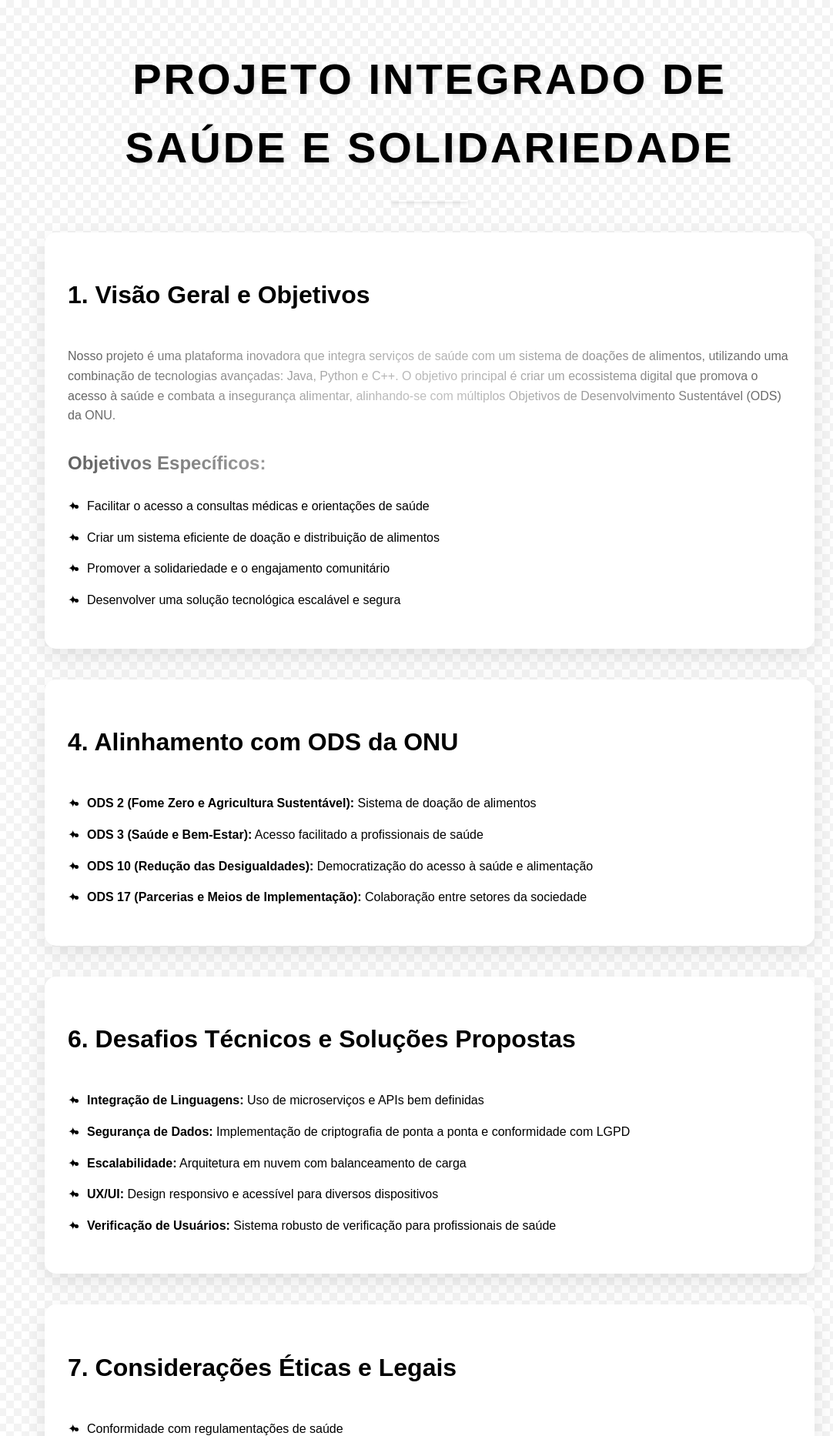
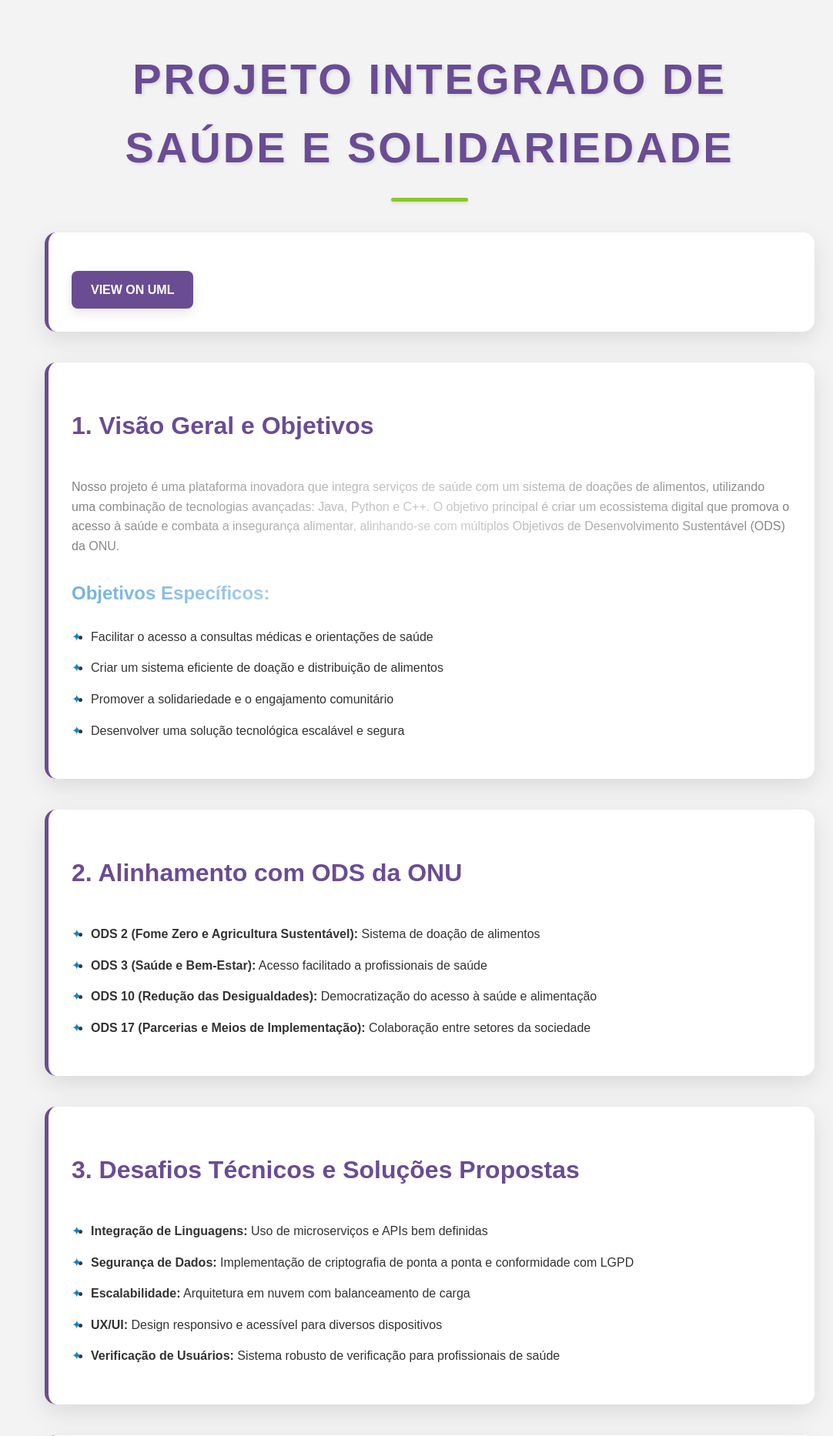
Before and after one commit to sofiaamosqueraa/PYTHON, a Flask app: page /projeito in a window 1280 px wide. Shown: the top 1866 px of the page at 77% size, without its empty margins (82-1164 px from the left). Run offline with Flask 3, Linux system fonts and the light colour scheme.

Commit message:
commit before pull

```diff
--- a/templates/projeito/projeito.html
+++ b/templates/projeito/projeito.html
@@ -6,14 +6,45 @@
     <meta name="viewport" content="width=device-width, initial-scale=1.0">
     <title>Projeto Integrado de Saúde e Solidariedade</title>
     <style>
-<<<<<<< HEAD
-        body { font-family: Arial, sans-serif; line-height: 1.6; margin: 0; padding: 20px; max-width: 900px; margin: auto; color: #333; }
-        h1, h2, h3 { color: #2c3e50; }
-        ul, ol { margin-bottom: 20px; }
-        .section { background-color: #f9f9f9; padding: 20px; margin-bottom: 20px; border-radius: 5px; }
-        .highlight { background-color: #e74c3c; color: white; padding: 2px 5px; border-radius: 3px; }
-        #google_translate_element { float: right; }
-=======
+        body {
+            font-family: Arial, sans-serif;
+            line-height: 1.6;
+            margin: 0;
+            padding: 20px;
+            max-width: 900px;
+            margin: auto;
+            color: #333;
+        }
+
+        h1,
+        h2,
+        h3 {
+            color: #2c3e50;
+        }
+
+        ul,
+        ol {
+            margin-bottom: 20px;
+        }
+
+        .section {
+            background-color: #f9f9f9;
+            padding: 20px;
+            margin-bottom: 20px;
+            border-radius: 5px;
+        }
+
+        .highlight {
+            background-color: #e74c3c;
+            color: white;
+            padding: 2px 5px;
+            border-radius: 3px;
+        }
+
+        #google_translate_element {
+            float: right;
+        }
+
         @import url('https://fonts.googleapis.com/css2?family=Raleway:wght@400;600;700&display=swap');
 
         :root {
@@ -34,14 +65,16 @@
             color: var(--text-color);
             background-color: var(--background-color);
             background-image: linear-gradient(45deg, #f3f3f3 25%, transparent 25%),
-                              linear-gradient(-45deg, #f3f3f3 25%, transparent 25%),
-                              linear-gradient(45deg, transparent 75%, #f3f3f3 75%),
-                              linear-gradient(-45deg, transparent 75%, #f3f3f3 75%);
+                linear-gradient(-45deg, #f3f3f3 25%, transparent 25%),
+                linear-gradient(45deg, transparent 75%, #f3f3f3 75%),
+                linear-gradient(-45deg, transparent 75%, #f3f3f3 75%);
             background-size: 20px 20px;
             background-position: 0 0, 0 10px, 10px -10px, -10px 0px;
         }
 
-        h1, h2, h3 {
+        h1,
+        h2,
+        h3 {
             font-weight: 700;
             color: var(--primary-color);
         }
@@ -53,7 +86,7 @@
             text-transform: uppercase;
             letter-spacing: 3px;
             position: relative;
-            text-shadow: 2px 2px 4px rgba(0,0,0,0.1);
+            text-shadow: 2px 2px 4px rgba(0, 0, 0, 0.1);
         }
 
         h1::after {
@@ -64,7 +97,7 @@
             background-color: var(--accent-color);
             margin: 20px auto;
             border-radius: 5px;
-            box-shadow: 0 2px 4px rgba(0,0,0,0.1);
+            box-shadow: 0 2px 4px rgba(0, 0, 0, 0.1);
         }
 
         .section {
@@ -72,7 +105,7 @@
             padding: 30px;
             margin-bottom: 40px;
             border-radius: 15px;
-            box-shadow: 0 10px 30px rgba(0,0,0,0.1);
+            box-shadow: 0 10px 30px rgba(0, 0, 0, 0.1);
             transition: all 0.3s ease;
             border-left: 5px solid var(--primary-color);
             position: relative;
@@ -86,7 +119,7 @@
             left: -50%;
             width: 200%;
             height: 200%;
-            background: radial-gradient(circle, rgba(255,255,255,0.8) 0%, rgba(255,255,255,0) 80%);
+            background: radial-gradient(circle, rgba(255, 255, 255, 0.8) 0%, rgba(255, 255, 255, 0) 80%);
             transform: rotate(30deg);
             transition: transform 0.5s ease;
         }
@@ -97,10 +130,11 @@
 
         .section:hover {
             transform: translateY(-10px) scale(1.02);
-            box-shadow: 0 20px 40px rgba(0,0,0,0.2);
+            box-shadow: 0 20px 40px rgba(0, 0, 0, 0.2);
         }
 
-        ul, ol {
+        ul,
+        ol {
             margin-bottom: 20px;
             padding-left: 25px;
         }
@@ -134,7 +168,7 @@
 
         .highlight:hover {
             transform: scale(1.05) rotate(-2deg);
-            box-shadow: 0 5px 15px rgba(0,0,0,0.2);
+            box-shadow: 0 5px 15px rgba(0, 0, 0, 0.2);
         }
 
         .section h2 {
@@ -169,8 +203,15 @@
         }
 
         @keyframes fadeInUp {
-            from { opacity: 0; transform: translateY(30px); }
-            to { opacity: 1; transform: translateY(0); }
+            from {
+                opacity: 0;
+                transform: translateY(30px);
+            }
+
+            to {
+                opacity: 1;
+                transform: translateY(0);
+            }
         }
 
         .section {
@@ -186,28 +227,66 @@
             body {
                 padding: 15px;
             }
+
             .section {
                 padding: 20px;
             }
+
             h1 {
                 font-size: 2.5em;
             }
         }
->>>>>>> 79ede335ee1daa5d2e28df18a2282712c184dc89
+
+        .cta-button {
+            display: inline-block;
+            padding: 12px 25px;
+            background-color: var(--primary-color);
+            color: white;
+            text-transform: uppercase;
+            font-weight: 600;
+            border-radius: 8px;
+            text-decoration: none;
+            transition: background-color 0.3s ease, transform 0.3s ease;
+            box-shadow: 0 5px 15px rgba(0, 0, 0, 0.1);
+            margin-top: 20px;
+            float: left; /* Alinha o botão à esquerda */
+            margin-right: 20px; /* Espaço entre o botão e o texto */
+        }
+
+        .cta-button:hover {
+            background-color: var(--secondary-color);
+            transform: scale(1.05);
+        }
+
+        .left-align {
+            float: left; /* Align the button to the left */
+            margin-right: 200px; /* Add some space between the button and the text */
+        }
+
+
     </style>
     <script type="text/javascript">
         function googleTranslateElementInit() {
-            new google.translate.TranslateElement({pageLanguage: 'pt', layout: google.translate.TranslateElement.InlineLayout.SIMPLE}, 'google_translate_element');
+            new google.translate.TranslateElement({ pageLanguage: 'pt', layout: google.translate.TranslateElement.InlineLayout.SIMPLE }, 'google_translate_element');
         }
     </script>
-    <script type="text/javascript" src="//translate.google.com/translate_a/element.js?cb=googleTranslateElementInit"></script>
+    <script type="text/javascript"
+        src="//translate.google.com/translate_a/element.js?cb=googleTranslateElementInit"></script>
 </head>
 
 <body>
 
     <div id="google_translate_element"></div>
 
+
+
+
     <h1>Projeto Integrado de Saúde e Solidariedade</h1>
+    <div class="section">
+         <a href="https://www.figma.com/board/IZG4c1e4XvuLSsri1YNmhb/Untitled?node-id=0-1&node-type=canvas&t=JhE8qVWv5wnBWEkt-0"
+           class="cta-button left-align" target="_blank">View on UML</a>
+    </div>
+
 
     <div class="section">
         <h2>1. Visão Geral e Objetivos</h2>
@@ -225,7 +304,7 @@
     </div>
 
     <div class="section">
-        <h2>4. Alinhamento com ODS da ONU</h2>
+        <h2>2. Alinhamento com ODS da ONU</h2>
         <ul>
             <li><strong>ODS 2 (Fome Zero e Agricultura Sustentável):</strong> Sistema de doação de alimentos</li>
             <li><strong>ODS 3 (Saúde e Bem-Estar):</strong> Acesso facilitado a profissionais de saúde</li>
@@ -236,7 +315,7 @@
     </div>
 
     <div class="section">
-        <h2>6. Desafios Técnicos e Soluções Propostas</h2>
+        <h2>3. Desafios Técnicos e Soluções Propostas</h2>
         <ul>
             <li><strong>Integração de Linguagens:</strong> Uso de microserviços e APIs bem definidas</li>
             <li><strong>Segurança de Dados:</strong> Implementação de criptografia de ponta a ponta e conformidade com
@@ -249,7 +328,7 @@
     </div>
 
     <div class="section">
-        <h2>7. Considerações Éticas e Legais</h2>
+        <h2>4. Considerações Éticas e Legais</h2>
         <ul>
             <li>Conformidade com regulamentações de saúde </li>
             <li>Proteção de dados pessoais e médicos </li>
@@ -260,22 +339,22 @@
 
 
     <div class="section">
-        <h2>8. Distribuição de Tarefas por Membro da Equipa</h2>
-        <h3>8.1 Sofia</h3>
+        <h2>5. Distribuição de Tarefas por Membro da Equipa</h2>
+        <h3>5.1 Sofia</h3>
         <ul>
             <li>Frontend: Componentes React para cadastro e atendimento de profissionais de saúde</li>
             <li>Backend (Java): API RESTful para agendamento de consultas e verificação de credenciais</li>
             <li>Python: Scripts para integração com sistemas externos de saúde</li>
             <li>C++: Módulos de processamento de dados em tempo real para doações</li>
         </ul>
-        <h3>8.2 Lara</h3>
+        <h3>5.2 Lara</h3>
         <ul>
             <li>Frontend: Componentes React para sistema de doação de alimentos</li>
             <li>Backend (Java): API RESTful para doações e matching entre doadores e beneficiários</li>
             <li>Python: Algoritmos de análise de dados para políticas públicas</li>
             <li>C++: Componentes de segurança e criptografia</li>
         </ul>
-        <h3>8.3 Vishwa</h3>
+        <h3>5.3 Vishwa</h3>
         <ul>
             <li>Frontend: Componentes React para painel de administração</li>
             <li>Backend (Java): API RESTful para autenticação e gestão de utilizadores</li>
@@ -293,11 +372,6 @@
         </ul>
     </div>
 
-<<<<<<< HEAD
-    <p class="highlight">Este projeto demonstra não apenas proficiência técnica em programação multicamada, mas também um compromisso com o desenvolvimento sustentável e a responsabilidade social, alinhando-se perfeitamente com os objetivos globais da ONU para 2030.</p>
-
-=======
->>>>>>> 79ede335ee1daa5d2e28df18a2282712c184dc89
 </body>
 
 </html>
```
